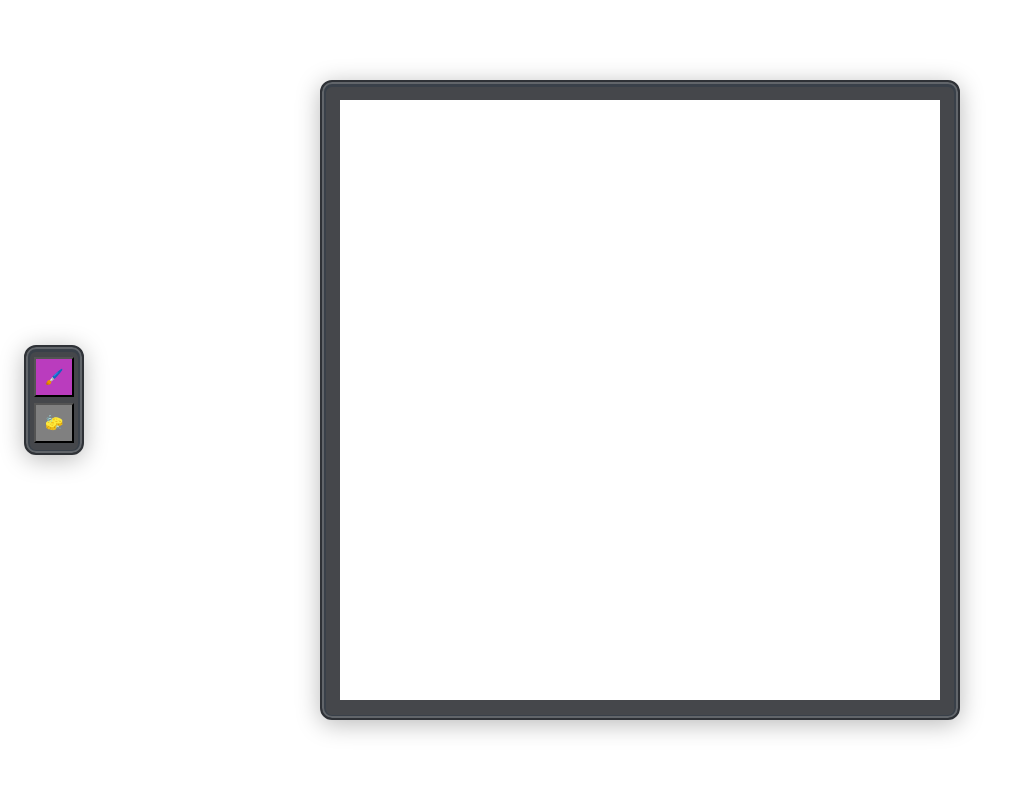
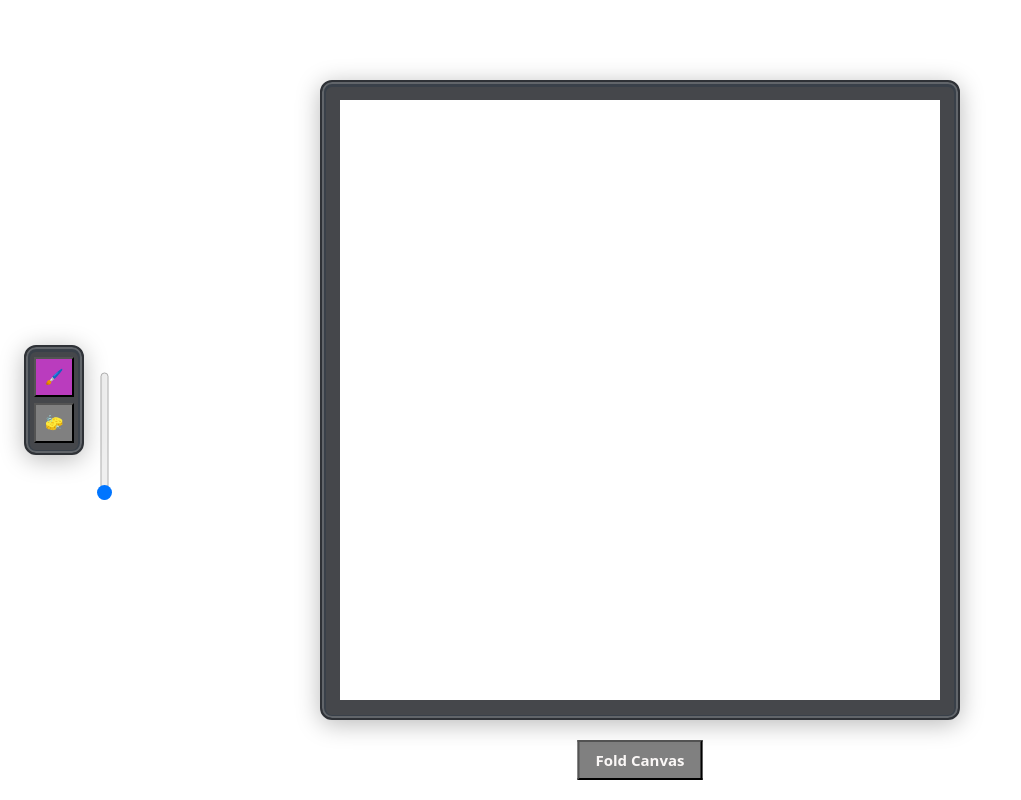
Before and after one commit to 1GreenTeaR/simple-game, a React (Vite) app: page / in a window 1280 px wide. Shown: the whole page, without its empty margins (0-1021 px from the left). Built offline with nearby package versions, Linux system fonts and the light colour scheme.

Commit message:
tool size change

```diff
--- a/src/App.css
+++ b/src/App.css
@@ -4,3 +4,25 @@
   padding: 2rem;
   text-align: center;
 }
+.fold-toggle {
+  position: fixed;
+  bottom: 20px;
+  left: 50%;
+  transform: translateX(-50%);
+}
+.tool-size-slider {
+  rotate: 270deg;
+}
+.tool-size-container {
+  position: fixed;
+  top: 50%;
+  left:40px;
+  display: flex;
+  flex-direction: column;
+  align-items: center;
+  justify-content: center;
+}
+.slider-nameplate {
+  position: relative;
+  bottom: 80px;
+}
--- a/src/App.tsx
+++ b/src/App.tsx
@@ -2,16 +2,42 @@ import { useState } from "react";
 import "./App.css";
 import { Canvas } from "./components/canvas/Canvas";
 import Toolbar from "./components/toolbar/Toolbar";
+import { Button } from "./ui/button/Button";
 
 type Tool = "brush" | "eraser";
 
 function App() {
   const [tool, setTool] = useState<Tool>("brush");
+  const [showCanvas, setShowCanvas] = useState(true);
+  const [brushSize, setBrushSize] = useState(1);
 
   return (
     <>
       <Toolbar activeTool={tool} onSelectTool={setTool} />
-      <Canvas tool={tool} />
+      <div className="fold-toggle">
+        <Button
+          color={showCanvas ? "primary" : "secondary"}
+          size="m"
+          padding="full"
+          onClick={() => setShowCanvas((prev) => !prev)}
+        >
+          {showCanvas ? "Fold Canvas" : "Unfold Canvas"}
+        </Button>
+      </div>
+      <div className="tool-size-container">
+        <div className="slider-nameplate">Size</div>
+        <div className="tool-size-slider">
+          <input
+            type="range"
+            min="1"
+            max="100"
+            value={brushSize}
+            onChange={(e) => setBrushSize(Number(e.target.value))}
+          />
+        </div>
+      </div>
+
+      <Canvas tool={tool} collapsed={!showCanvas} brushSize={brushSize} />
     </>
   );
 }
--- a/src/components/canvas/Canvas.css
+++ b/src/components/canvas/Canvas.css
@@ -17,6 +17,21 @@
   justify-content: center;
   max-width: 600px;
   max-height: 600px;
+  transition:
+    transform 180ms ease,
+    opacity 180ms ease,
+    max-height 180ms ease,
+    padding 180ms ease,
+    border-width 180ms ease;
+}
+
+.canvas-container.is-collapsed {
+  opacity: 0;
+  max-height: 0;
+  padding: 0;
+  border-width: 0;
+  transform: translate(-50%, -50%) scale(0.98);
+  pointer-events: none;
 }
 
 .canvas {
--- a/src/components/canvas/Canvas.tsx
+++ b/src/components/canvas/Canvas.tsx
@@ -5,6 +5,8 @@ type Tool = "brush" | "eraser";
 
 type Props = {
   tool: Tool;
+  collapsed: boolean;
+  brushSize: number;
 };
 
 // Canvas size in CSS pixels
@@ -15,8 +17,7 @@ const CANVAS_REAL_WIDTH = 200;
 const CANVAS_REAL_HEIGHT = 200;
 // const CANVAS_SCALE = CANVAS_WIDTH / CANVAS_REAL_WIDTH;
 
-export function Canvas({ tool }: Props) {
-  // DOM canvas element.
+export function Canvas({ tool, collapsed, brushSize: toolSize }: Props) {
   const canvasRef = useRef<HTMLCanvasElement | null>(null);
 
   // Draw state is kept in refs so mouse events don't cause re-renders.
@@ -36,11 +37,9 @@ export function Canvas({ tool }: Props) {
       from: { x: number; y: number },
       to: { x: number; y: number },
     ) => {
-      // Brush size is defined in *REAL* pixels and will be made changeable in the future.
+      const size = toolSize;
+      const half = Math.floor(size / 2);
 
-      const DEFAULT_BRUSH_SIZE = 1; //Set up for future configurability
-      const size = DEFAULT_BRUSH_SIZE;
-      const half = Math.floor(size / 2);
       let x0 = Math.round(from.x);
       let y0 = Math.round(from.y);
       const x1 = Math.round(to.x);
@@ -69,7 +68,7 @@ export function Canvas({ tool }: Props) {
         }
       }
     },
-    [tool],
+    [tool, toolSize],
   );
 
   // Push the current buffer into undo history.
@@ -239,7 +238,7 @@ export function Canvas({ tool }: Props) {
   }, [handleUndo]);
 
   return (
-    <div className="canvas-container">
+    <div className={`canvas-container ${collapsed ? "is-collapsed" : ""}`}>
       <canvas
         ref={canvasRef}
         className="canvas"
```
